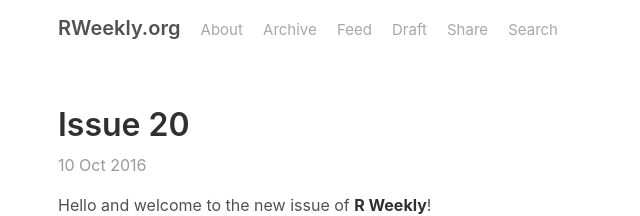
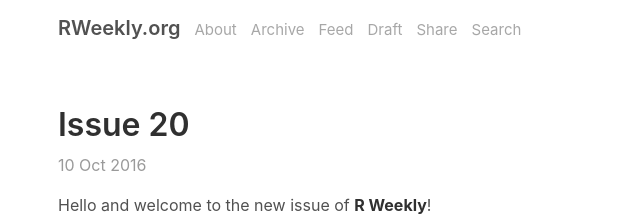
Before and after one commit to rweekly/rweekly.org, a Jekyll site: the page built from index.html, in a window 1280 px wide. Shown: the top 216 px of the page, without its empty margins (302-942 px from the left). Built offline with Jekyll 4.4.1, drawn with Linux system fonts in a browser that asks for light colours; the list of posts is cut into pages by our own code; comment, search, counter and statistics services are not loaded.

Commit message:
Fix: nav bar in small screen

```diff
--- a/_layouts/default.html
+++ b/_layouts/default.html
@@ -6,14 +6,14 @@
     <div class="container content">
       <header class="masthead">
         <h3 class="masthead-title">
-          <a href="{{ site.baseurl }}/" title="Home">{{ site.title }}</a>
+          <a href="{{ site.baseurl }}/" title="Home" style="padding: 0 9px 0 0;">{{ site.title }}</a>
           {% for page in site.pages_list %}
-              &nbsp;&nbsp;&nbsp;<small><a href="{{ page[1]  }}">{{ page[0] }}</a></small>
+              <small><a href="{{ page[1]  }}" style = "padding: 0 9px 0 0;">{{ page[0] }}</a></small>
           {% endfor %}
-          &nbsp;&nbsp;&nbsp;<small><share-button>Share</share-button></small>
-          &nbsp;&nbsp;&nbsp;<small><a href="#search-box">Search</a></small>
+          <small><share-button style = "padding: 0 9px 0 0;">Share</share-button></small>
+          <small><a href="#search-box" style = "padding: 0 9px 0 0;">Search</a></small>
         </h3>
-
+      <!--&nbsp;&nbsp;&nbsp;-->
       </header>
 
       <main>
```
